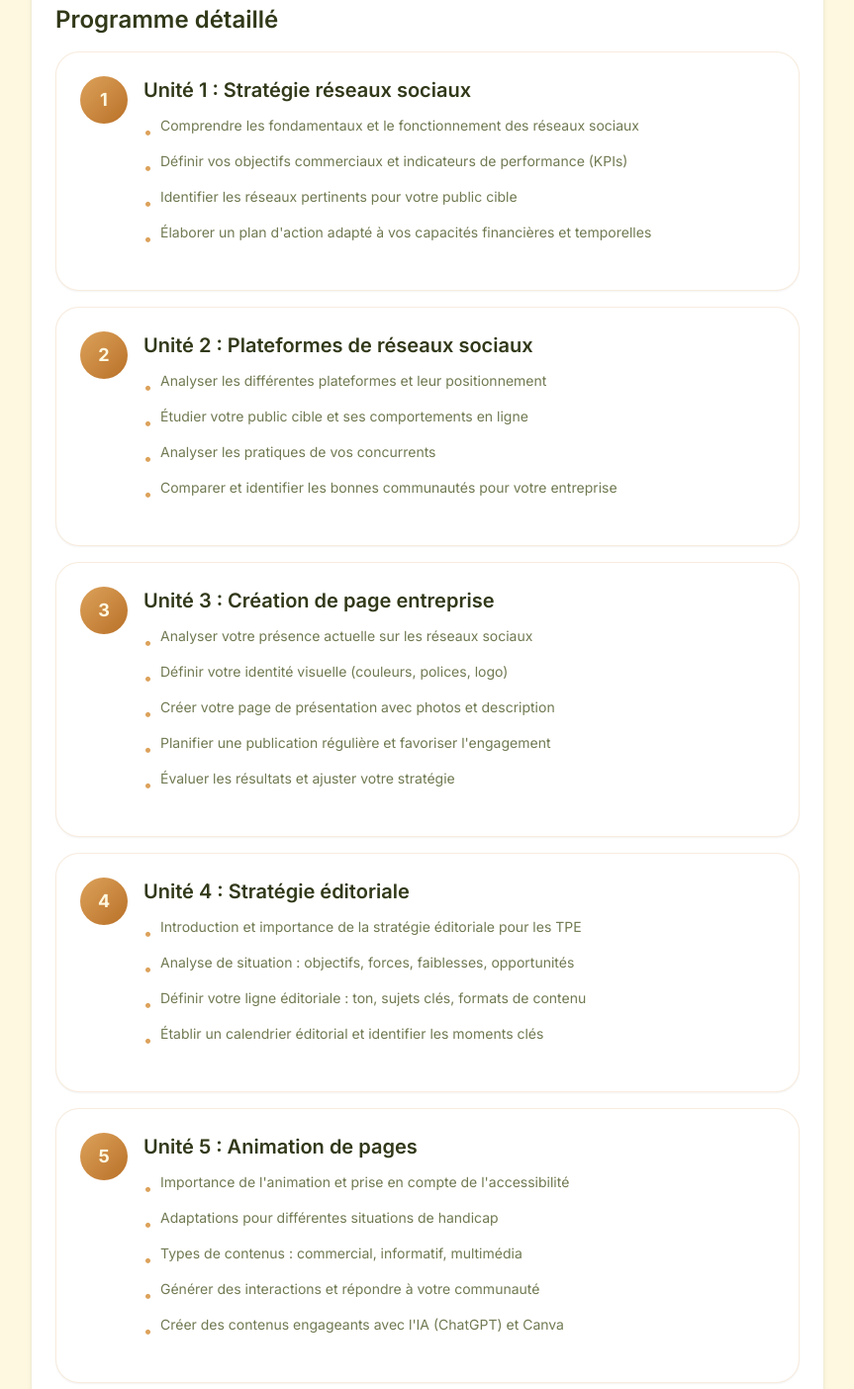
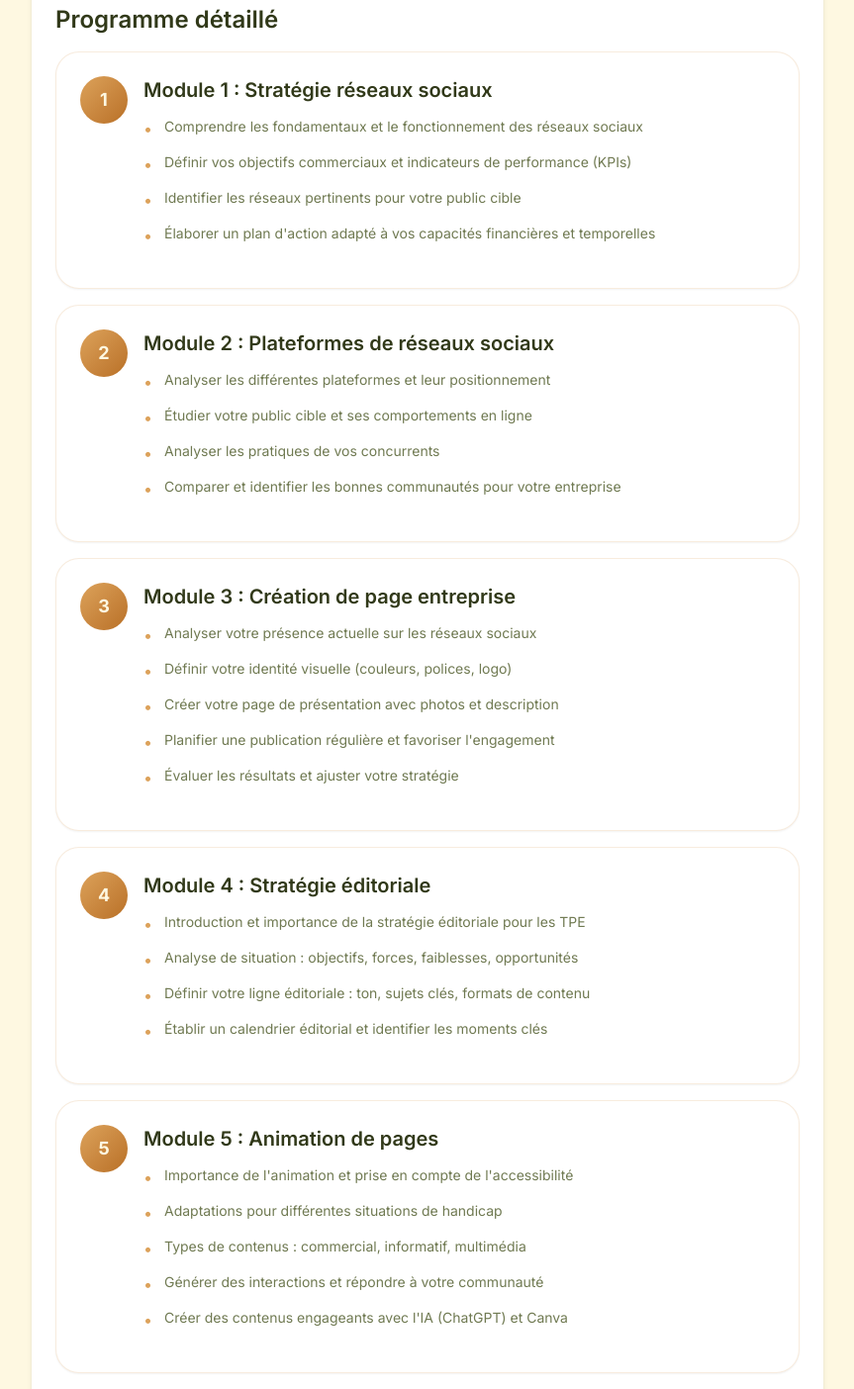
Before and after one commit to calvinlegerpro-commits/evoluskills-site, a React (Vite) app: page /formations in a window 1280 px wide. Shown: the part 1960-3364 px from the top of the page at 99% size, without its empty margins (0-863 px from the left). Built offline with nearby package versions, Linux system fonts and the light colour scheme; the HTML template or start-up script is replaced by a standard one.

Commit message:
testing changes with virtual file cleanup

```diff
--- a/src/pages/Formations.tsx
+++ b/src/pages/Formations.tsx
@@ -32,7 +32,7 @@ const Formations = () => {
     ],
     program: [
       {
-        title: "Unité 1 : Stratégie réseaux sociaux",
+        title: "Module 1 : Stratégie réseaux sociaux",
         modules: [
           "Comprendre les fondamentaux et le fonctionnement des réseaux sociaux",
           "Définir vos objectifs commerciaux et indicateurs de performance (KPIs)",
@@ -41,7 +41,7 @@ const Formations = () => {
         ],
       },
       {
-        title: "Unité 2 : Plateformes de réseaux sociaux",
+        title: "Module 2 : Plateformes de réseaux sociaux",
         modules: [
           "Analyser les différentes plateformes et leur positionnement",
           "Étudier votre public cible et ses comportements en ligne",
@@ -50,7 +50,7 @@ const Formations = () => {
         ],
       },
       {
-        title: "Unité 3 : Création de page entreprise",
+        title: "Module 3 : Création de page entreprise",
         modules: [
           "Analyser votre présence actuelle sur les réseaux sociaux",
           "Définir votre identité visuelle (couleurs, polices, logo)",
@@ -60,7 +60,7 @@ const Formations = () => {
         ],
       },
       {
-        title: "Unité 4 : Stratégie éditoriale",
+        title: "Module 4 : Stratégie éditoriale",
         modules: [
           "Introduction et importance de la stratégie éditoriale pour les TPE",
           "Analyse de situation : objectifs, forces, faiblesses, opportunités",
@@ -69,7 +69,7 @@ const Formations = () => {
         ],
       },
       {
-        title: "Unité 5 : Animation de pages",
+        title: "Module 5 : Animation de pages",
         modules: [
           "Importance de l'animation et prise en compte de l'accessibilité",
           "Adaptations pour différentes situations de handicap",
@@ -79,7 +79,7 @@ const Formations = () => {
         ],
       },
       {
-        title: "Unité 6 : E-réputation",
+        title: "Module 6 : E-réputation",
         modules: [
           "Enjeux, bénéfices et risques de la e-réputation",
           "Actions publicitaires : types d'annonces, ciblage, mesure d'efficacité",
@@ -191,11 +191,11 @@ const Formations = () => {
                               </div>
                               <div className="flex-1">
                                 <h4 className="font-semibold text-xl mb-3 group-hover:text-accent transition-colors">{unit.title}</h4>
-                                <ul className="space-y-2">
+                                <ul className="space-y-2.5">
                                   {unit.modules.map((module, idx) => (
-                                    <li key={idx} className="flex items-start gap-2 text-muted-foreground">
-                                      <span className="text-accent mt-1">•</span>
-                                      <span className="text-sm">{module}</span>
+                                    <li key={idx} className="flex items-start gap-3 text-muted-foreground">
+                                      <span className="text-accent flex-shrink-0 leading-relaxed">•</span>
+                                      <span className="text-sm leading-relaxed">{module}</span>
                                     </li>
                                   ))}
                                 </ul>
```
